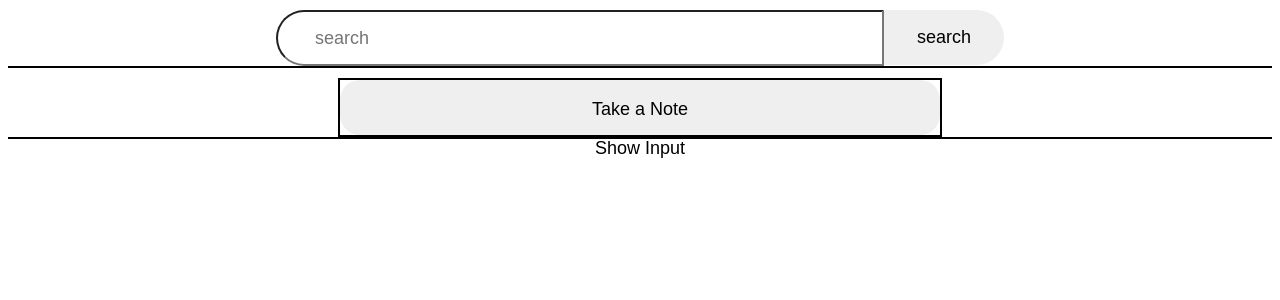
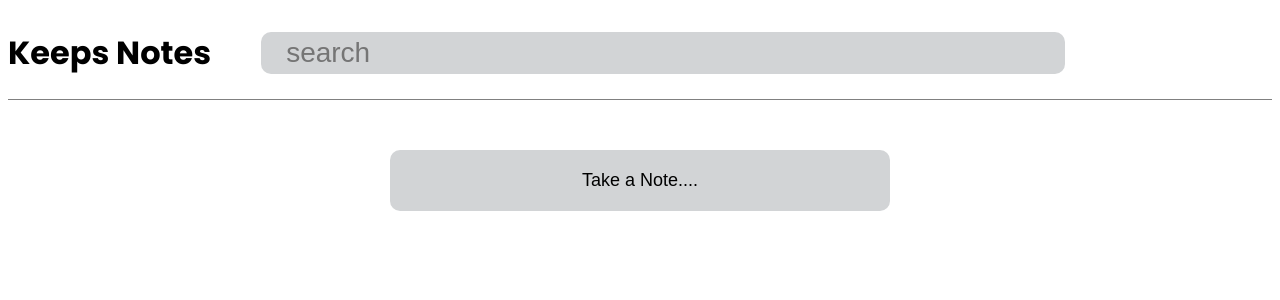
Before and after one commit to HemantArya786/keep-notes, a React (Vite) app: page / in a window 1280 px wide. Shown: the top 300 px of the page. Built offline with nearby package versions, Linux system fonts and the light colour scheme; the HTML template or start-up script is replaced by a standard one.

Commit message:
update: re-write the code change code functionalty over

```diff
--- a/package.json
+++ b/package.json
@@ -10,8 +10,11 @@
     "preview": "vite preview"
   },
   "dependencies": {
+    "dayjs": "^1.11.12",
     "react": "^18.3.1",
     "react-dom": "^18.3.1",
+    "react-icons": "^5.2.1",
+    "react-modal": "^3.16.1",
     "react-router-dom": "^6.25.1",
     "uuid": "^10.0.0"
   },
--- a/src/App.jsx
+++ b/src/App.jsx
@@ -1,22 +1,13 @@
-import React, { useState } from "react";
 import { Routes, Route } from "react-router-dom";
 import Home from "./Pages/Home";
 import SingleTodo from "./Pages/SingleTodo";
 
 function App() {
-  const [allNotes, setAllNotes] = useState([]);
-
   return (
     <>
       <Routes>
-        <Route
-          path="/"
-          element={<Home allNotes={allNotes} setAllNotes={setAllNotes} />}
-        ></Route>
-        <Route
-          path="/:todoId"
-          element={<SingleTodo allNotes={allNotes} setAllNotes={setAllNotes} />}
-        ></Route>
+        <Route path="/" element={<Home />}></Route>
+        <Route path="/:todoId" element={<SingleTodo />}></Route>
       </Routes>
     </>
   );
--- a/src/Pages/Home.jsx
+++ b/src/Pages/Home.jsx
@@ -1,323 +1,224 @@
-// eslint.config.js
-import { useNavigate } from "react-router-dom";
-
-import { useEffect, useState } from "react";
+import { useState } from "react";
+import Modal from "react-modal";
 import { v4 as uuidv4 } from "uuid";
 
-function Home({ allNotes, setAllNotes }) {
-  const [showInput, setShowInput] = useState(false);
-  const [title, setTitle] = useState("");
-  const [editTitleId, setEditTitleId] = useState("");
-  const [editTitle, setEditTitle] = useState("");
-  const [content, setContent] = useState([""]);
-  const [editContent, setEditContent] = useState([""]);
-  const [searchResult, setSearchResult] = useState([]);
-  const [searchValue, setSearchValue] = useState("");
-  const [updateDate, setUpdateDate] = useState("");
+const customStyles = {
+  content: {
+    top: "35%",
+    left: "50%",
+    right: "auto",
+    bottom: "auto",
+    marginRight: "-50%",
+    transform: "translate(-50%, -50%)",
+    backgroundColor: "#d2d4d6",
+    borderRadius: 10,
+  },
+};
+function Home() {
+  const [allNotes, setAllNotes] = useState([]);
+  const [showAddModal, setShowAddModal] = useState(false);
+  const [notesEditId, setNotesEditId] = useState("");
+  const [currentTitle, setCurrentTitle] = useState("");
+  const [currentContent, setCurrentContent] = useState("");
+  const [isEdited, setIsEdited] = useState(false);
+
   console.log(allNotes);
 
-  useEffect(() => {
-    let retrievedArrayString = localStorage.getItem("allNotes");
-    let localAllNotes = retrievedArrayString
-      ? JSON.parse(retrievedArrayString)
-      : [];
-
-    if (localAllNotes.length > 0) {
-      setAllNotes(localAllNotes);
-    }
-  }, []);
-
-  const addTodo = () => {
-    setShowInput(!showInput);
-    let newItem = {
+  const addvalue = () => {
+    let newNotes = {
       id: uuidv4(),
-      title: title,
-      contant: [content],
-      Createdate: new Date(),
-      lastUpdate: updateDate,
+      title: currentTitle,
+      content: currentContent,
+      createDate: new Date(),
     };
 
-    setAllNotes([newItem, ...allNotes]);
+    setCurrentContent("");
+    setCurrentTitle("");
 
-    let myArrayString = JSON.stringify([newItem, ...allNotes]);
-    localStorage.setItem("allNotes", myArrayString);
-
-    setTitle("");
-    setContent("");
+    setAllNotes([newNotes, ...allNotes]);
+    localStorage.setItem("data", JSON.stringify(allNotes));
+    setShowAddModal(false);
   };
 
-  const deleteTodo = (id) => {
-    const newData = allNotes.filter((item) => item.id !== id);
-
-    setAllNotes(newData);
-
-    localStorage.setItem("allNotes", JSON.stringify(newData));
+  const createNote = () => {
+    setShowAddModal(true);
   };
 
-  const editTodo = (id, name, content) => {
-    setEditTitleId(id);
-    setEditTitle(name);
-    setEditContent([content]);
-    setUpdateDate(new Date());
+  const deleteNote = (id) => {
+    let afterDeleteNotesList = allNotes.filter((item) => item.id !== id);
+
+    setAllNotes(afterDeleteNotesList);
+
+    console.log(afterDeleteNotesList);
   };
 
-  const updateTitle = () => {
-    // id and title need to set in state
-    // find item with similar id in array
-    // update the item's title and keep other data as it is
-    //replace the title and return array
-    // restating all the state
-
-    let findItem = allNotes.find((item) => item.id === editTitleId);
-
-    let updateItem = {
-      ...findItem,
-      title: editTitle,
-      contant: [editContent],
-      lastUpdate: updateDate,
+  const editRequested = (id) => {
+    let foundedNotes = allNotes.find((item) => item.id === id);
+    console.log(foundedNotes, "update");
+    setCurrentContent(foundedNotes.content);
+    setCurrentTitle(foundedNotes.title);
+    setNotesEditId(foundedNotes.id);
+    setShowAddModal(true);
+    setIsEdited(true);
   };
 
-    console.log(updateItem, "updated item ");
+  const editNote = () => {
+    let updateNote = {
+      title: currentTitle,
+      content: currentContent,
+      modifiedDate: new Date(),
+      id: notesEditId,
+    };
 
-    let newArray = allNotes.map((item) => {
-      if (item.id === editTitleId) {
-        return updateItem;
+    let modifiedNote = allNotes.map((item) => {
+      if (item.id === notesEditId) {
+        item = updateNote;
       }
-
       return item;
     });
 
-    setAllNotes(newArray);
-    setEditTitleId("");
-    setEditTitle("");
-    setEditContent("");
-    localStorage.setItem("allNotes", JSON.stringify(newArray));
-  };
-
-  const navigate = useNavigate();
-  const handleClick = (id) => {
-    navigate(`/${id}`);
-  };
-
-  const findTitle = () => {
-    let findData = allNotes.filter((item) => item.title.includes(searchValue));
-    setSearchResult(findData);
-  };
-
-  const handleEditTitleChange = (e) => {
-    setEditTitle(e.target.value);
-  };
-
-  const handleEditContentChange = (e) => {
-    setEditContent(e.target.value);
+    setAllNotes(modifiedNote);
+    setIsEdited("");
+    setCurrentTitle("");
+    setCurrentContent("");
+    setShowAddModal(false);
   };
 
   return (
-    <main>
-      {/* search input with search button */}
-      <section
+    <main style={{ fontFamily: "poppins" }}>
+      <div
+        style={{
+          display: "flex",
+          alignItems: "center",
+          borderBottom: "1px solid grey",
+        }}
+      >
+        <div style={{ width: "20%" }}>
+          <h1>Keeps Notes</h1>
+        </div>
+        <div style={{ width: "80%" }}>
+          <input
+            style={{
+              width: 800,
+              height: 40,
+              fontSize: 28,
+              borderRadius: 10,
+              border: "none",
+              color: "black",
+              backgroundColor: "#d2d4d6",
+            }}
+            placeholder="   search"
+          />
+        </div>
+      </div>
+      <div
         style={{
           display: "flex",
           justifyContent: "center",
-          borderBottom: "2px solid black",
-          marginTop: 10,
+          marginTop: 50,
         }}
       >
-        <div>
+        <button
+          style={{
+            padding: 20,
+            border: "none",
+            fontSize: 18,
+            width: 500,
+            borderRadius: 10,
+            backgroundColor: "#d2d4d6",
+          }}
+          onClick={() => createNote()}
+        >
+          Take a Note....
+        </button>
+      </div>
+      <section style={{}}>
+        <Modal
+          isOpen={showAddModal}
+          onRequestClose={() => setShowAddModal(false)}
+          style={customStyles}
+        >
+          <div
+            style={{
+              width: "600px",
+              display: "flex",
+              flexDirection: "column",
+            }}
+          >
             <input
               style={{
-              height: 50,
-              width: 600,
+                height: 30,
                 fontSize: 18,
-
-              borderTopLeftRadius: 50,
-              borderBottomLeftRadius: 50,
+                border: "none",
+                padding: 10,
+                backgroundColor: "transparent",
               }}
-            value={searchValue}
-            placeholder="       search "
-            onChange={(e) => setSearchValue(e.target.value)}
-            onKeyUp={(e) => {
-              if (e.key === "Enter") {
-                findTitle();
-              }
+              placeholder="Title"
+              value={currentTitle}
+              onChange={(e) => setCurrentTitle(e.target.value)}
+            />
+            <textarea
+              style={{
+                height: 60,
+                fontSize: 18,
+                border: "none",
+                padding: 10,
+                backgroundColor: "transparent",
               }}
+              placeholder="Take a note...."
+              value={currentContent}
+              onChange={(e) => setCurrentContent(e.target.value)}
             />
           </div>
           <div>
             <button
               style={{
-              height: 55,
-              width: 120,
+                width: 150,
+                height: 40,
                 fontSize: 18,
+                borderRadius: 10,
                 border: "none",
-              borderTopRightRadius: 50,
-              borderBottomRightRadius: 50,
               }}
-            onClick={() => findTitle()}
+              onClick={() => {
+                isEdited ? editNote() : addvalue();
+              }}
             >
-            search
+              {isEdited ? "Edit" : "Add"}
             </button>
           </div>
+        </Modal>
       </section>
+      <section>
+        {allNotes.map((item) => (
+          <div
+            key={item.id}
+            style={{
+              border: "1px solid black",
+              borderRadius: 10,
 
-      {/* search results mapping */}
-      {searchResult.map((item) => (
-        <p onClick={() => handleClick(item.id)} key={item.id}>
-          {item.title}
-        </p>
-      ))}
-
-      {searchResult.length === 0 && (
-        <section
-          style={{
-            display: "flex",
-            flexDirection: "column",
-            alignItems: "center",
-            borderBottom: "2px solid black",
-            marginTop: 10,
+              margin: 20,
+              width: 200,
+              height: "auto",
+              padding: 20,
             }}
           >
-          {/* add todo input with add button */}
-          <div
-            style={{
-              display: "flex",
-
-              border: "2px solid black",
-            }}
-          >
-            {showInput && (
-              <div style={{ display: "flex", flexDirection: "column" }}>
-                <input
-                  style={{ width: 515, height: 40, fontSize: 18 }}
-                  type="text"
-                  value={title}
-                  onChange={(e) => setTitle(e.target.value)}
-                  onKeyUp={(e) => {
-                    if (e.key === "Enter") {
-                      addTodo();
-                    }
-                  }}
-                />
-                <textarea
-                  style={{ width: 500, height: 100, fontSize: 15, padding: 10 }}
-                  onChange={(e) => setContent(e.target.value)}
-                  onKeyUp={(e) => {
-                    if (e.key === "Enter") {
-                      addTodo();
-                    }
-                  }}
-                />
+            <div style={{ borderBottom: "1px solid black" }}>
+              <p style={{ fontSize: 18, fontWeight: "bold" }}>{item.title}</p>
             </div>
-            )}
-
-            <button
-              style={{
-                height: 55,
-                width: 600,
-                borderRadius: 20,
-                fontSize: 18,
-                border: "none",
-              }}
-              onClick={addTodo}
-            >
-              <p>Take a Note </p>
-              {showInput ? "Hide Input" : "Show Input"}
-            </button>
-          </div>
-
-          {/* allNotes mapping with edit and delete functionality */}
-          {allNotes.map((note) => {
-            return (
-              <div
-                style={{
-                  display: "flex",
-                  flexDirection: "row",
-                  flexWrap: "wrap",
-                  width: 600,
-                  height: 400,
-
-                  border: "2px solid green",
-                }}
-                key={note.id}
-              >
-                {note.id === editTitleId ? (
-                  <div
-                    style={{
-                      display: "flex",
-                      flexDirection: "column",
-                    }}
-                  >
-                    <input
-                      type="text"
-                      onKeyUp={(e) => {
-                        if (e.key === "Enter") {
-                          updateTitle();
-                        }
-                      }}
-                      value={editTitle}
-                      onChange={handleEditTitleChange}
-                    />
-                    <input
-                      type="text"
-                      value={editContent}
-                      onChange={handleEditContentChange}
-                      style={{ width: "500px" }}
-                      onKeyUp={(e) => {
-                        if (e.key === "Enter") {
-                          updateTitle();
-                        }
-                      }}
-                    />
-                  </div>
-                ) : (
-                  <div style={{ border: "2px solid black", width: 600 }}>
-                    <p
-                      style={{
-                        width: 600,
-                        height: 50,
-                        border: "2px solid red",
-                      }}
-                      onClick={() => handleClick(note.id)}
-                    >
-                      {note.title}
-                    </p>
-                    <p
-                      style={{
-                        height: 200,
-                        width: 600,
-                        border: "2px solid red",
-                        fontSize: 18,
-                      }}
-                    >
-                      {note.contant}
+            <div>
+              <p style={{ fontSize: 15, wordWrap: "break-word" }}>
+                {item.content}
               </p>
             </div>
-                )}
-                <div
-                  style={{
-                    display: "flex",
-                    border: "2px solid black",
-                    width: "full",
-                  }}
-                >
-                  <button
-                    style={{ width: 100 }}
-                    onClick={() => deleteTodo(note.id)}
-                  >
-                    delete
-                  </button>
-                  <button
-                    style={{ width: 100 }}
-                    onClick={() => editTodo(note.id, note.title, note.content)}
-                  >
-                    Edit
-                  </button>
+            <div>
+              <button onClick={() => deleteNote(item.id)}>delete</button>
+            </div>
+            <div>
+              <button onClick={() => editRequested(item.id)}>Edit</button>
             </div>
           </div>
-            );
-          })}
+        ))}
       </section>
-      )}
     </main>
   );
 }
--- a/src/index.css
+++ b/src/index.css
@@ -0,0 +1,7 @@
+@import url("https://fonts.googleapis.com/css2?family=Poppins:ital,wght@0,100;0,200;0,300;0,400;0,500;0,600;0,700;0,800;0,900;1,100;1,200;1,300;1,400;1,500;1,600;1,700;1,800;1,900&display=swap");
+
+.poppins-thin {
+  font-family: "Poppins", sans-serif;
+  font-weight: 100;
+  font-style: normal;
+}
```
Also changed, not shown: src/Pages/SingleTodo.jsx (+56 -9 lines), 1 other file (tests, documents, lock files or other folders). Lines whose indentation alone changed are shown as unchanged.
